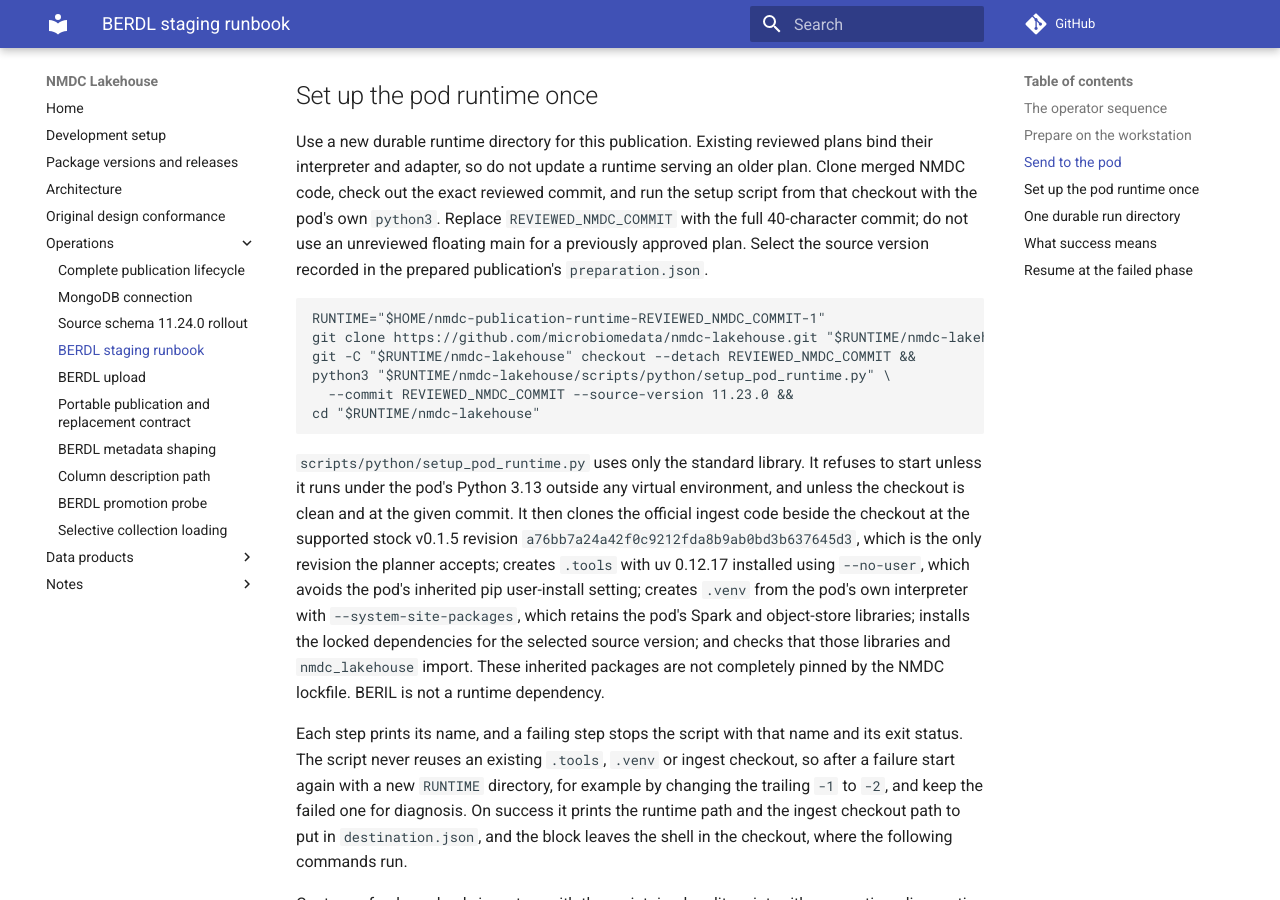
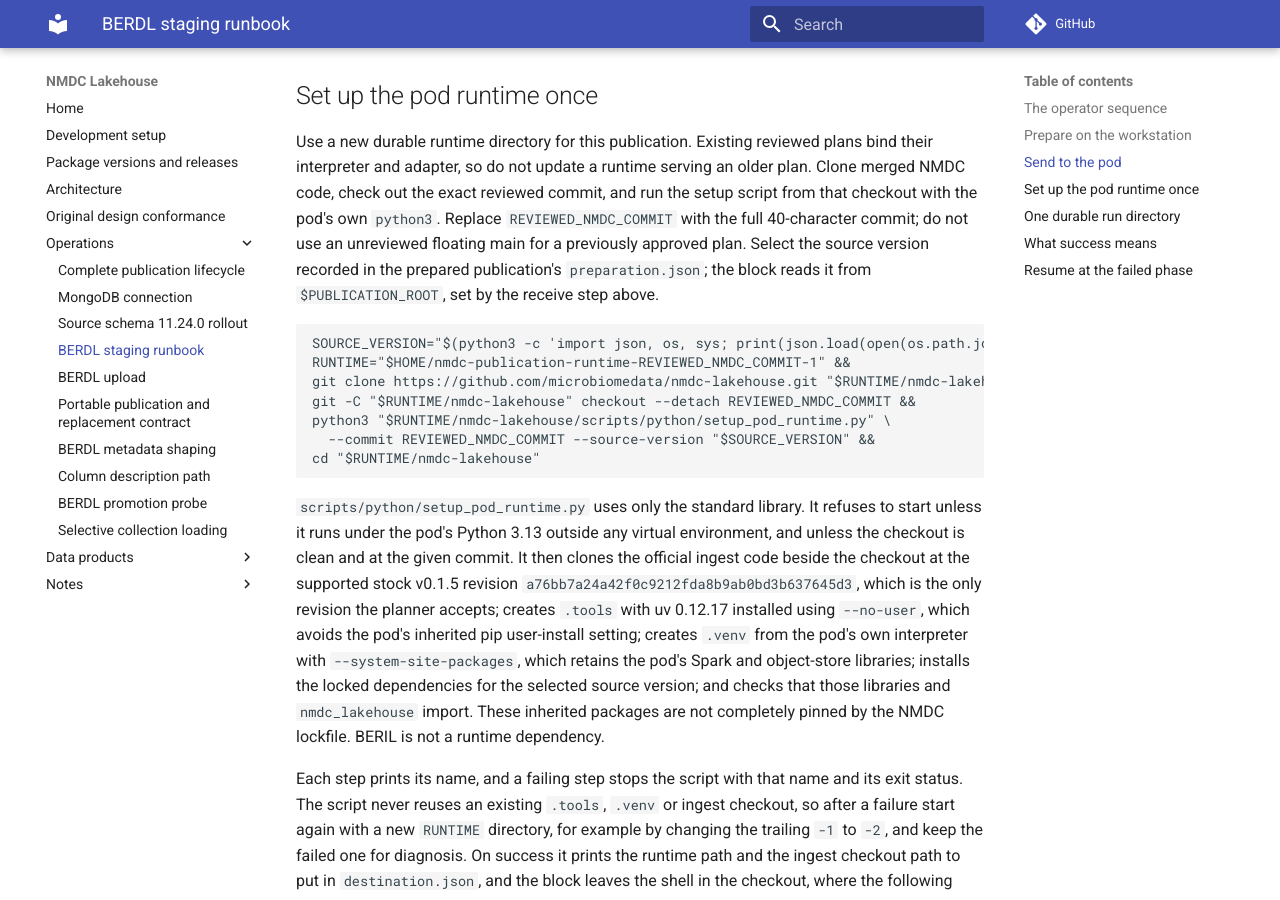
Before and after one commit to microbiomedata/nmdc-lakehouse, an MkDocs documentation site: the page built from docs/berdl-staging-runbook.md, in a window 1280 px wide and 900 px high, scrolled down 5116 px. Built offline with MkDocs 1.6.1 and Material for MkDocs 9.7.7, drawn with Linux system fonts in a browser that asks for light colours; comment, search, counter and statistics services are not loaded.

Commit message:
Read the pod runtime's source version from preparation.json (#397)

````diff
--- a/docs/berdl-staging-runbook.md
+++ b/docs/berdl-staging-runbook.md
@@ -243,16 +243,19 @@ plan. Clone merged NMDC code, check out the exact reviewed commit, and run the
 setup script from that checkout with the pod's own `python3`. Replace
 `REVIEWED_NMDC_COMMIT` with the full 40-character commit; do not use an
 unreviewed floating main for a previously approved plan. Select the source
-version recorded in the prepared publication's `preparation.json`.
+version recorded in the prepared publication's `preparation.json`; the block
+reads it from `$PUBLICATION_ROOT`, set by the receive step above.
 
-<!-- verified: 2026-09-28 ran as written at 34a76a9 in the BERDL pod; every step
-     passed and .venv used the pod's /opt/conda/bin/python3 -->
+<!-- unverified: the 2026-09-28 pod run at 34a76a9 passed --source-version
+     11.23.0 literally; reading it from preparation.json has not been run in the
+     pod, and no tracking issue is named here. -->
 ```bash
-RUNTIME="$HOME/nmdc-publication-runtime-REVIEWED_NMDC_COMMIT-1"
+SOURCE_VERSION="$(python3 -c 'import json, os, sys; print(json.load(open(os.path.join(sys.argv[1], "preparation.json")))["source_version"])' "$PUBLICATION_ROOT")" &&
+RUNTIME="$HOME/nmdc-publication-runtime-REVIEWED_NMDC_COMMIT-1" &&
 git clone https://github.com/microbiomedata/nmdc-lakehouse.git "$RUNTIME/nmdc-lakehouse" &&
 git -C "$RUNTIME/nmdc-lakehouse" checkout --detach REVIEWED_NMDC_COMMIT &&
 python3 "$RUNTIME/nmdc-lakehouse/scripts/python/setup_pod_runtime.py" \
-  --commit REVIEWED_NMDC_COMMIT --source-version 11.23.0 &&
+  --commit REVIEWED_NMDC_COMMIT --source-version "$SOURCE_VERSION" &&
 cd "$RUNTIME/nmdc-lakehouse"
 ```
 
````
